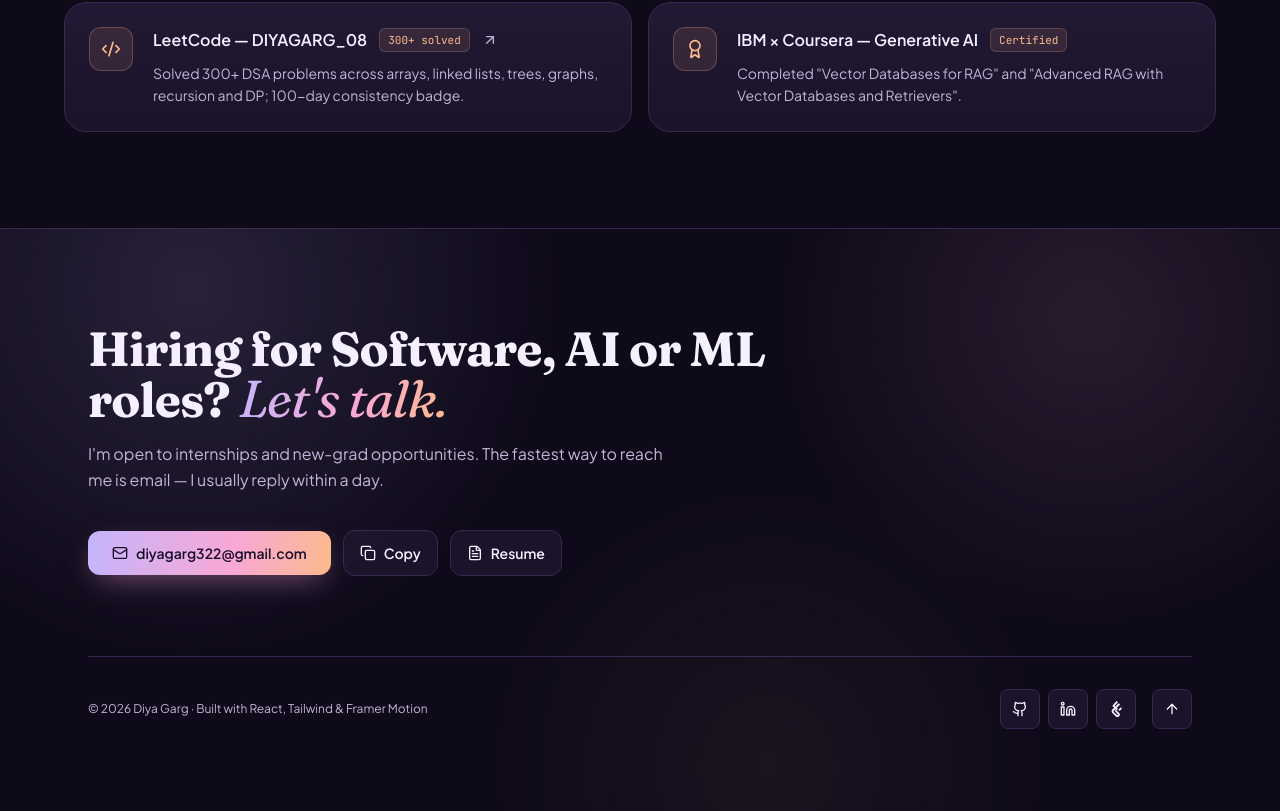
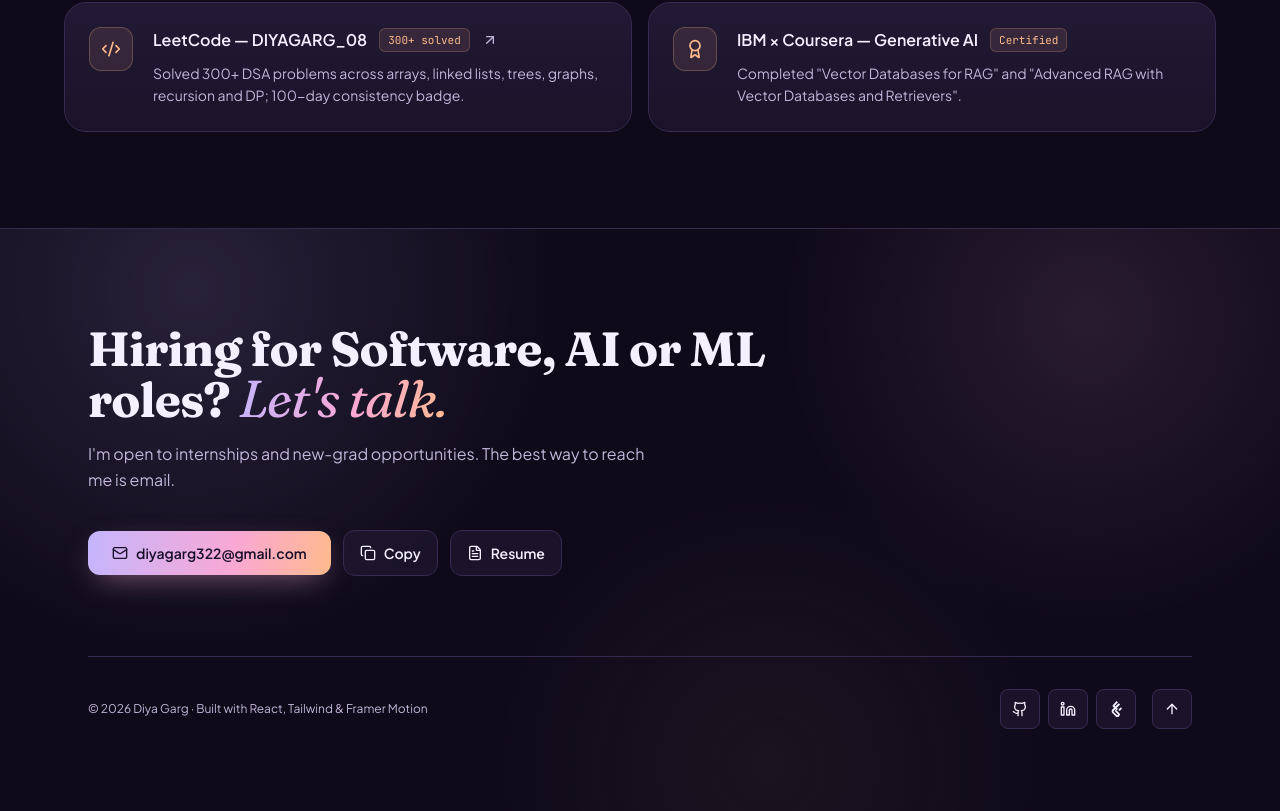
Before and after one commit to diyagarg09/My-Portfolio, a React (Vite) app: page / in a window 1280 px wide. Shown: the part 4175-4986 px from the top of the page. Built offline with nearby package versions, Linux system fonts and the light colour scheme.

Commit message:
Remove reply-time line from contact section

```diff
--- a/src/components/Footer.jsx
+++ b/src/components/Footer.jsx
@@ -31,7 +31,7 @@
           Hiring for Software, AI or ML roles? <span className="text-gradient accent-serif text-[1.08em]">Let's talk.</span>
         </h2>
         <p className="mt-4 text-muted max-w-xl">
-          I'm open to internships and new-grad opportunities. The fastest way to reach me is email — I usually reply within a day.
+          I'm open to internships and new-grad opportunities. The best way to reach me is email.
         </p>
 
         <div className="mt-9 flex flex-wrap items-center gap-3">
```
